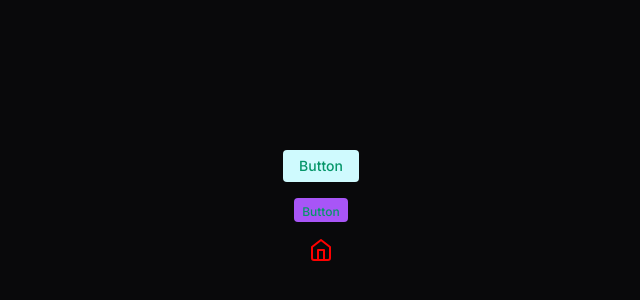
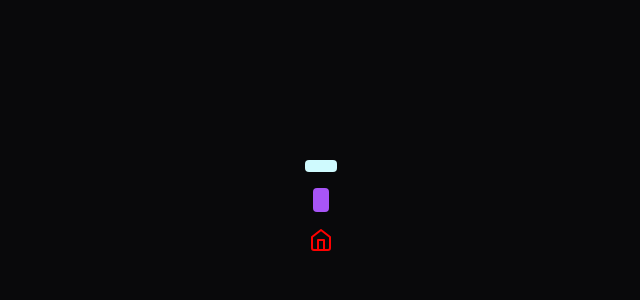
Before and after one commit to fabionascimento1/next13-base-components, a Next.js app: page / in a window 1280 px wide. Shown: the part 194-494 px from the top of the page, without its empty margins (319-959 px from the left). Built offline with nearby package versions, Linux system fonts and the light colour scheme.

Commit message:
feat: button component add icon and link format

```diff
--- a/src/components/ui/Button/Button.tsx
+++ b/src/components/ui/Button/Button.tsx
@@ -10,6 +10,7 @@ const button = tv({
       secondary: "bg-purple-500 hover:bg-purple-700",
       success: "bg-green-500 hover:bg-green-700",
       error: "bg-red-500 hover:bg-red-700",
+      link: "bg-transparent text-primary-600 hover:bg-transparent",
     },
     size: {
       default: "h-10, px-4",
@@ -25,18 +26,28 @@ const button = tv({
 
 type ButtonProps = ComponentProps<"button"> &
   VariantProps<typeof button> & {
+    label: string;
     type?: "button" | "submit";
+    icon?: JSX.Element;
   };
 
 export function Button({
   contained,
   size,
+  label,
   type = "button",
+  icon,
   ...props
 }: ButtonProps) {
   return (
     <button type={type} className={button({ contained, size })} {...props}>
-      Button
+      {icon ? (
+        <div className="flex gap-2 items-center">
+          {label} {icon}
+        </div>
+      ) : (
+        <> {label}</>
+      )}
     </button>
   );
 }
```
